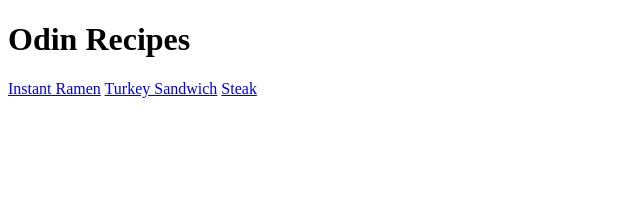
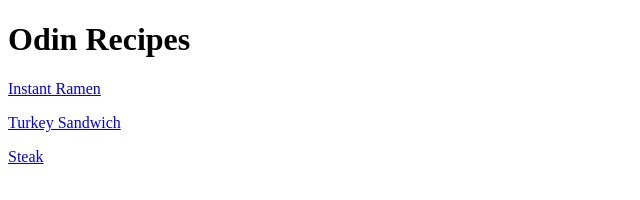
Before and after one commit to Daniel-Y11/odin-recipes, a plain HTML site: page index.html in a window 1280 px wide. Shown: the whole page, without its empty margins (0-640 px from the left). Drawn offline with Linux system fonts and the light colour scheme.

Commit message:
Separate the recipes so they are not on the same line

```diff
--- a/index.html
+++ b/index.html
@@ -7,9 +7,9 @@
 
     <body>
         <h1>Odin Recipes</h1>
-        <a href="recipes/instant-ramen.html">Instant Ramen</a>
-        <a href ="recipes/turkey-sandwich.html">Turkey Sandwich</a>
-        <a href="recipes/steak.html">Steak</a>
+        <p><a href="recipes/instant-ramen.html">Instant Ramen</a></p>
+        <p><a href ="recipes/turkey-sandwich.html">Turkey Sandwich</a></p>
+        <p><a href="recipes/steak.html">Steak</a></p>
 
     </body>
 </html>
```
